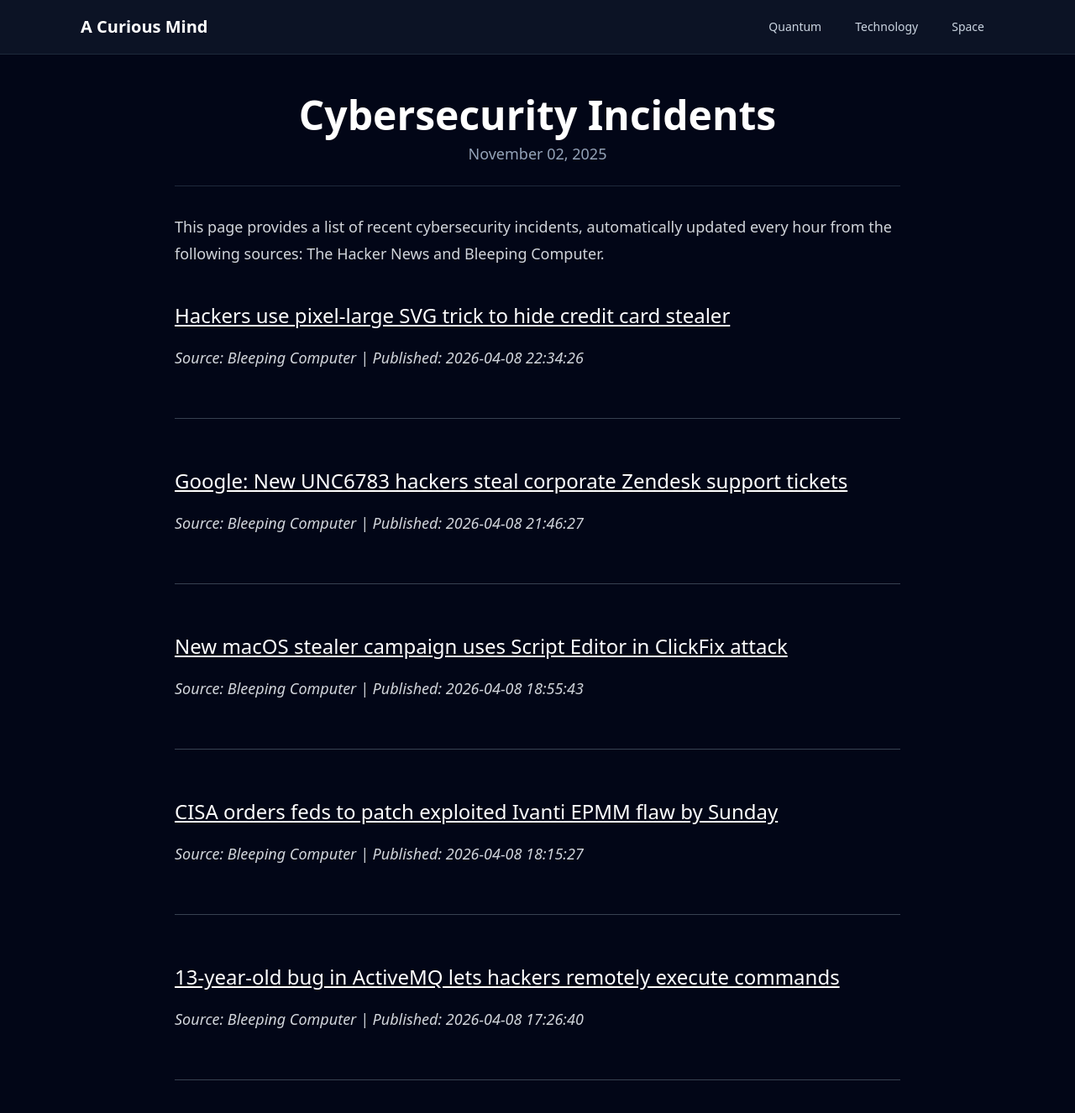
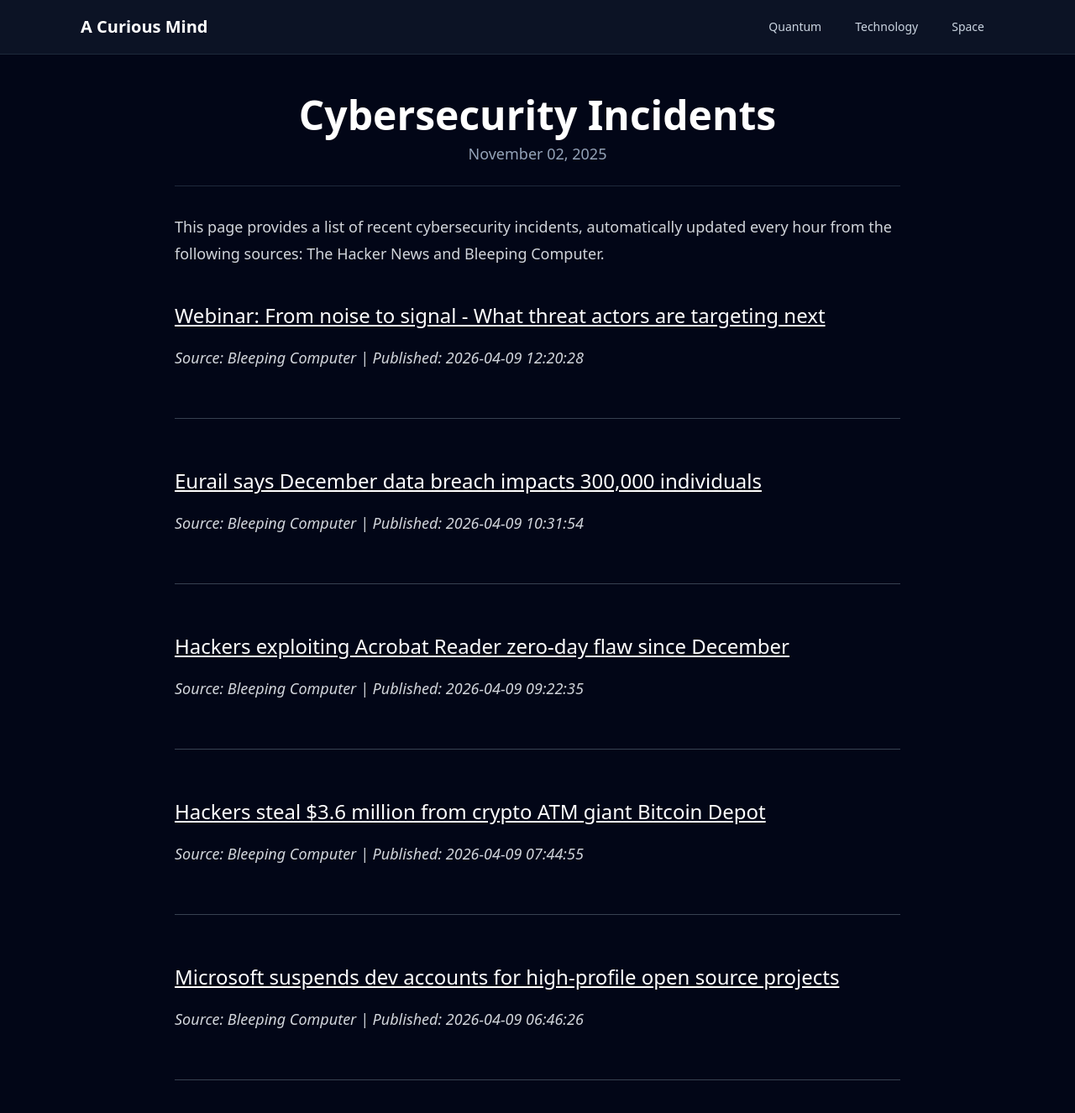
Before and after one commit to onehl7/onehl7.github.io, a Jekyll site: the page built from _posts/2025-11-02-cybersecurity-incidents.md, in a window 1280 px wide and 1400 px high. Shown: the top 1326 px of the window at 84% size. Built offline with Jekyll 4.4.1, drawn with Linux system fonts in a browser that asks for light colours; nearby versions of some CDN libraries.

Commit message:
Update news data

```diff
--- a/_data/news.json
+++ b/_data/news.json
@@ -1,32 +1,32 @@
 [
   {
     "source": "Bleeping Computer",
-    "title": "Hackers use pixel-large SVG trick to hide credit card stealer",
-    "link": "https://www.bleepingcomputer.com/news/security/hackers-use-pixel-large-svg-trick-to-hide-credit-card-stealer/",
-    "published": "2026-04-08 22:34:26"
+    "title": "Webinar: From noise to signal - What threat actors are targeting next",
+    "link": "https://www.bleepingcomputer.com/news/security/webinar-from-noise-to-signal-what-threat-actors-are-targeting-next/",
+    "published": "2026-04-09 12:20:28"
   },
   {
     "source": "Bleeping Computer",
-    "title": "Google: New UNC6783 hackers steal corporate Zendesk support tickets",
-    "link": "https://www.bleepingcomputer.com/news/security/google-new-unc6783-hackers-steal-corporate-zendesk-support-tickets/",
-    "published": "2026-04-08 21:46:27"
+    "title": "Eurail says December data breach impacts 300,000 individuals",
+    "link": "https://www.bleepingcomputer.com/news/security/eurail-says-december-data-breach-impacts-300-000-individuals/",
+    "published": "2026-04-09 10:31:54"
   },
   {
     "source": "Bleeping Computer",
-    "title": "New macOS stealer campaign uses Script Editor in ClickFix attack",
-    "link": "https://www.bleepingcomputer.com/news/security/new-macos-stealer-campaign-uses-script-editor-in-clickfix-attack/",
-    "published": "2026-04-08 18:55:43"
+    "title": "Hackers exploiting Acrobat Reader zero-day flaw since December",
+    "link": "https://www.bleepingcomputer.com/news/security/hackers-exploiting-acrobat-reader-zero-day-flaw-since-december/",
+    "published": "2026-04-09 09:22:35"
   },
   {
     "source": "Bleeping Computer",
-    "title": "CISA orders feds to patch exploited Ivanti EPMM flaw by Sunday",
-    "link": "https://www.bleepingcomputer.com/news/security/cisa-orders-feds-to-patch-exploited-ivanti-epmm-flaw-by-sunday/",
-    "published": "2026-04-08 18:15:27"
+    "title": "Hackers steal $3.6 million from crypto ATM giant Bitcoin Depot",
+    "link": "https://www.bleepingcomputer.com/news/security/crypto-atm-giant-bitcoin-depot-says-hackers-stole-36-million-from-its-wallets/",
+    "published": "2026-04-09 07:44:55"
   },
   {
     "source": "Bleeping Computer",
-    "title": "13-year-old bug in ActiveMQ lets hackers remotely execute commands",
-    "link": "https://www.bleepingcomputer.com/news/security/13-year-old-bug-in-activemq-lets-hackers-remotely-execute-commands/",
-    "published": "2026-04-08 17:26:40"
+    "title": "Microsoft suspends dev accounts for high-profile open source projects",
+    "link": "https://www.bleepingcomputer.com/news/microsoft/microsoft-suspends-dev-accounts-for-high-profile-open-source-projects/",
+    "published": "2026-04-09 06:46:26"
   }
 ]
```
